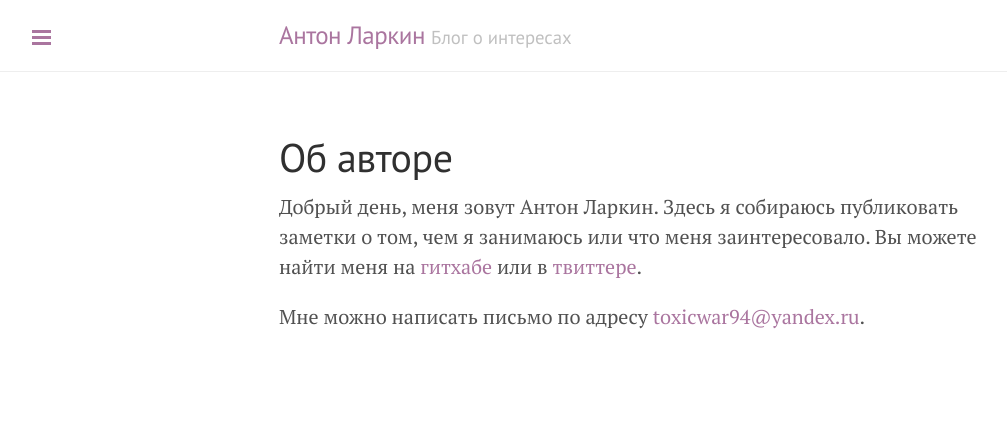
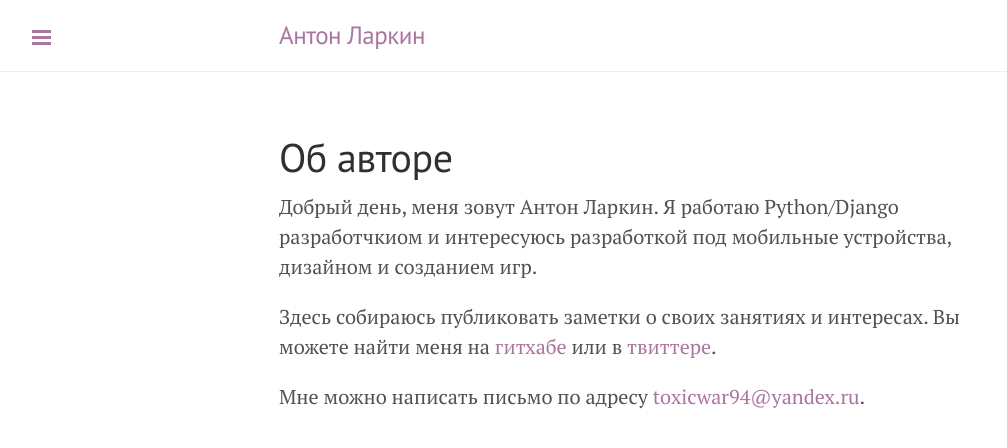
Before and after one commit to ToxicWar/toxicwar.github.io, a Jekyll site: the page built from about.md, in a window 1280 px wide. Shown: the top 448 px of the page, without its empty margins (1-1008 px from the left). Built offline with Jekyll 4.4.1, drawn with Linux system fonts in a browser that asks for light colours; Markdown is read by kramdown in place of the engine named in the settings.

Commit message:
Updated about me

```diff
--- a/_config.yml
+++ b/_config.yml
@@ -13,7 +13,7 @@ permalink:        pretty
 
 # Setup
 title:            'Антон Ларкин'
-tagline:          'Блог о интересах'
+tagline:          ''
 description:      'Фантастический блог фантастичен!'
 url:              http://toxicwar.github.io/
 
--- a/about.md
+++ b/about.md
@@ -3,7 +3,9 @@ layout: page
 title: Об авторе
 ---
 
-Добрый день, меня зовут Антон Ларкин. Здесь я собираюсь публиковать заметки о том, чем я занимаюсь или что меня заинтересовало.
+Добрый день, меня зовут Антон Ларкин. Я работаю Python/Django разработчкиом и интересуюсь разработкой под мобильные устройства, дизайном и созданием игр.
+
+Здесь собираюсь публиковать заметки о своих занятиях и интересах.
 Вы можете найти меня на [гитхабе]({{ site.author.github }}) или в [твиттере]({{ site.author.twitter }}).
 
 Мне можно написать письмо по адресу <a href="mailto:toxicwar94@yandex.ru">toxicwar94@yandex.ru</a>.
```
